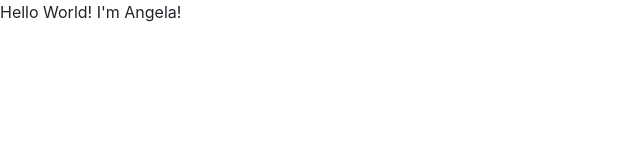
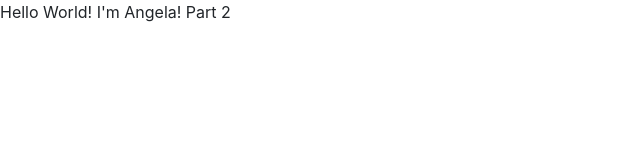
Before and after one commit to JarrekRHolmes/daretodiscover, a plain HTML site: page index.html in a window 1280 px wide. Shown: the full height of the page, 0-640 px from the left. Drawn offline with nearby package versions, Linux system fonts and the light colour scheme.

Commit message:
Small changes Part 2

```diff
--- a/index.html
+++ b/index.html
@@ -16,7 +16,7 @@
   </head>
   <body>
 
-  Hello World! I'm Angela!
+  Hello World! I'm Angela! Part 2
 
   </body>
 </html>
```
